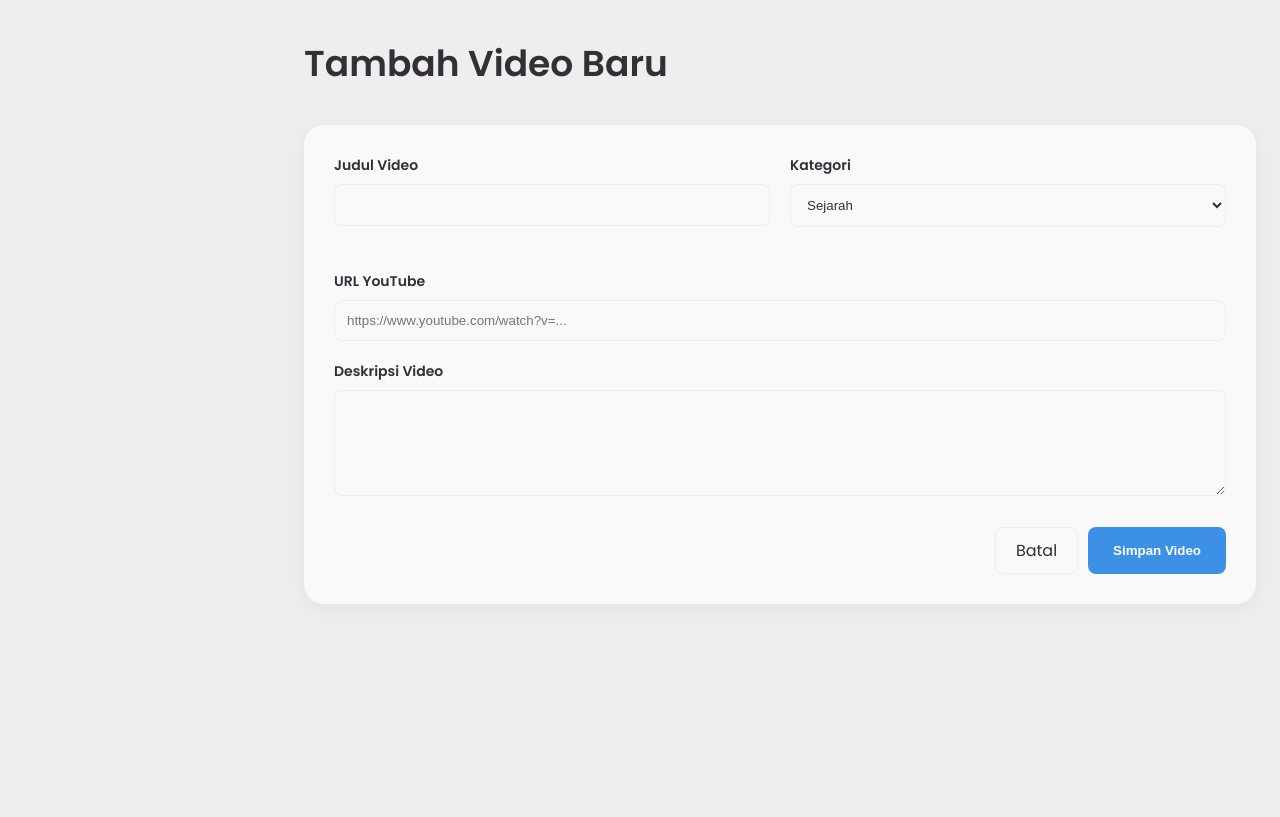
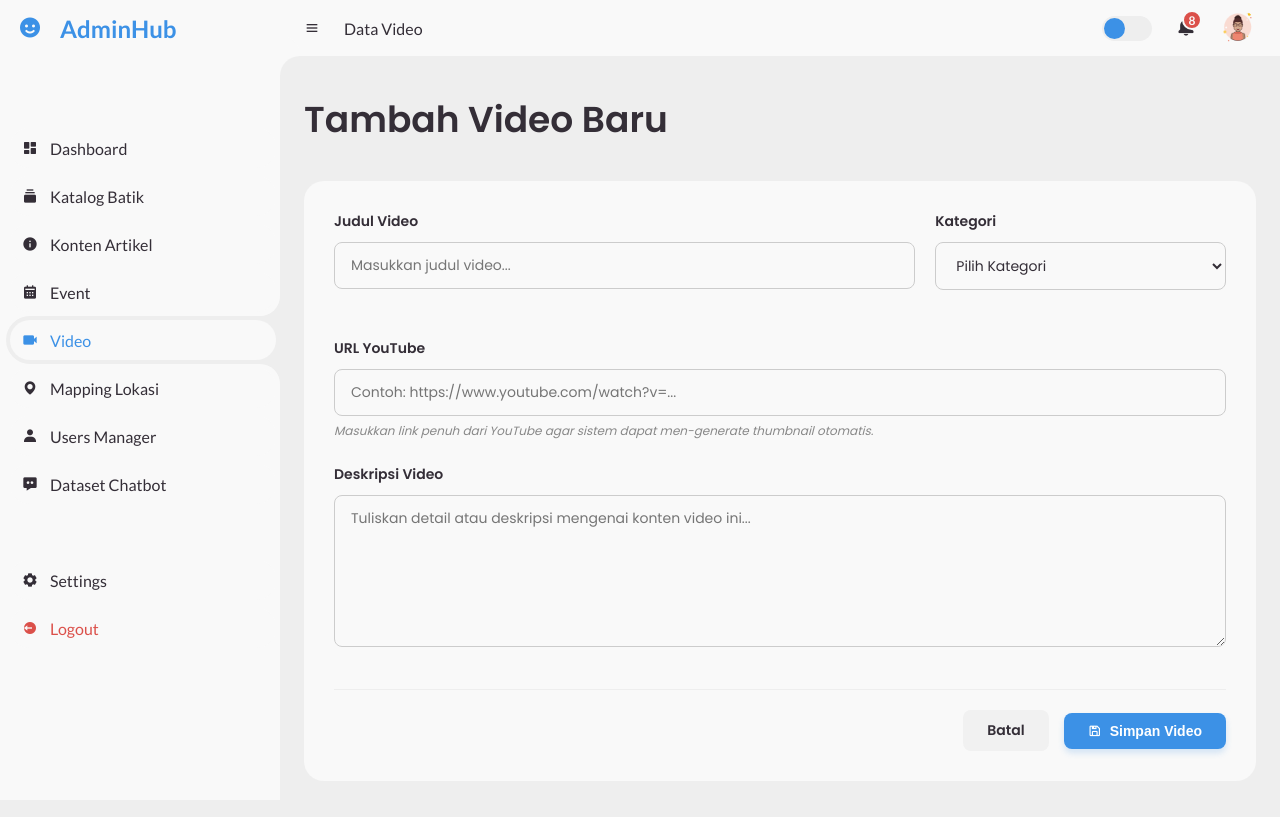
Before and after one commit to tamris/service_batik, a Flask app: page /data-video/tambah in a window 1280 px wide. Before the commit the page ends 574 px from the top, so only its background shows below. Run offline with Flask 3, Linux system fonts and the light colour scheme.

Commit message:
video crud done

```diff
--- /dev/null
+++ b/static/css/video.css
@@ -0,0 +1,348 @@
+/* =========================================
+   MODERN STYLING FOR VIDEO INDEX (LIST)
+========================================= */
+
+/* Search Box Customization */
+.search-box .form-input {
+    display: flex;
+    align-items: center;
+    background: #f1f1f1;
+    border-radius: 36px;
+    overflow: hidden;
+    border: 1px solid transparent;
+    transition: all 0.3s ease;
+}
+
+.search-box .form-input:focus-within {
+    border-color: #3C91E6;
+    background: #fff;
+    box-shadow: 0 0 0 3px rgba(60, 145, 230, 0.15);
+}
+
+.search-box .form-input input {
+    padding: 10px 16px;
+    border: none;
+    background: transparent;
+    outline: none;
+    width: 250px;
+    font-family: inherit;
+    font-size: 14px;
+    color: var(--dark);
+}
+
+.search-box .form-input button {
+    padding: 10px 16px;
+    background: #3C91E6;
+    color: #fff;
+    border: none;
+    cursor: pointer;
+    font-size: 16px;
+    transition: 0.3s;
+}
+
+.search-box .form-input button:hover {
+    background: #2b7bc6;
+}
+
+/* Video Thumbnail Styling (Spesial 16:9 & Clean) */
+.video-thumb {
+    width: 120px; /* Sedikit lebih lebar agar YouTube tumbnail terlihat jelas */
+    aspect-ratio: 16 / 9;
+    border-radius: 8px;
+    overflow: hidden;
+    background-color: #222;
+    position: relative;
+    box-shadow: 0 2px 4px rgba(0, 0, 0, 0.1);
+}
+
+.video-thumb img {
+    width: 100% !important;
+    height: 100% !important;
+    border-radius: 0 !important;
+    object-fit: cover !important;
+    display: block;
+    transition: transform 0.3s ease;
+}
+
+.video-thumb:hover img {
+    transform: scale(1.1); /* Efek zoom saat di-hover */
+}
+
+/* Action Buttons (Edit & Delete) */
+.action-btn {
+    display: flex;
+    align-items: center;
+    gap: 8px;
+}
+
+.btn-icon {
+    width: 32px;
+    height: 32px;
+    display: flex;
+    align-items: center;
+    justify-content: center;
+    border-radius: 8px;
+    color: #fff;
+    text-decoration: none;
+    font-size: 16px;
+    transition: all 0.3s ease;
+}
+
+.btn-edit {
+    background: #FFCE26;
+    color: #333;
+}
+
+.btn-edit:hover {
+    background: #e5b822;
+    transform: translateY(-2px);
+    box-shadow: 0 4px 6px rgba(255, 206, 38, 0.3);
+}
+
+.btn-delete {
+    background: #FD7238;
+    color: #fff;
+}
+
+.btn-delete:hover {
+    background: #e06532;
+    transform: translateY(-2px);
+    box-shadow: 0 4px 6px rgba(253, 114, 56, 0.3);
+}
+
+/* Pagination Wrapper */
+.pagination-wrapper {
+    display: flex;
+    justify-content: space-between;
+    align-items: center;
+    margin-top: 24px;
+    padding-top: 20px;
+    border-top: 1px solid #eee;
+}
+
+.pagi-info {
+    font-size: 14px;
+    color: #888;
+}
+
+.pagi-info b {
+    color: var(--dark);
+}
+
+.pagi-buttons {
+    display: flex;
+    gap: 10px;
+}
+
+.pagi-btn {
+    display: flex;
+    align-items: center;
+    gap: 5px;
+    padding: 8px 16px;
+    background: #fff;
+    border: 1px solid #ccc;
+    border-radius: 8px;
+    text-decoration: none;
+    color: var(--dark);
+    font-size: 14px;
+    font-weight: 500;
+    transition: all 0.3s ease;
+}
+
+.pagi-btn:hover {
+    background: #3C91E6;
+    color: #fff;
+    border-color: #3C91E6;
+}
+
+/* =========================================
+   DARK MODE OVERRIDES
+========================================= */
+
+body.dark .search-box .form-input {
+    background: #25282b;
+}
+
+body.dark .search-box .form-input input {
+    color: #fff;
+}
+
+body.dark .search-box .form-input:focus-within {
+    background: #1e2124;
+}
+
+body.dark .video-thumb {
+    box-shadow: 0 4px 8px rgba(0, 0, 0, 0.4);
+}
+
+body.dark .pagination-wrapper {
+    border-top-color: #3f444a;
+}
+
+body.dark .pagi-btn {
+    background: #25282b;
+    border-color: #3f444a;
+    color: #e0e0e0;
+}
+
+body.dark .pagi-btn:hover {
+    background: #3C91E6;
+    border-color: #3C91E6;
+    color: #fff;
+}
+
+body.dark .pagi-info {
+    color: #aaa;
+}
+
+body.dark .pagi-info b {
+    color: #fff;
+}
+
+/* =========================================
+   MODERN FORM STYLING FOR VIDEO CREATION
+========================================= */
+
+.video-form-container {
+    padding: 30px !important;
+    background: var(--light);
+    border-radius: 16px;
+}
+
+.video-grid {
+    display: grid;
+    gap: 20px;
+    margin-bottom: 24px;
+}
+
+.title-category-grid {
+    grid-template-columns: 2fr 1fr;
+}
+
+.video-group {
+    margin-bottom: 24px;
+}
+
+.video-label {
+    display: block;
+    font-weight: 600;
+    color: var(--dark);
+    margin-bottom: 10px;
+    font-size: 14px;
+}
+
+.video-input {
+    width: 100%;
+    padding: 12px 16px;
+    background: var(--light);
+    border: 1px solid #ccc;
+    border-radius: 8px;
+    font-family: inherit;
+    font-size: 14px;
+    color: var(--dark);
+    transition: all 0.3s ease;
+    box-sizing: border-box;
+}
+
+.video-input:focus {
+    border-color: #3C91E6;
+    outline: none;
+    box-shadow: 0 0 0 3px rgba(60, 145, 230, 0.15);
+}
+
+.input-hint {
+    display: block;
+    margin-top: 6px;
+    font-size: 12px;
+    color: #888;
+    font-style: italic;
+}
+
+.video-actions {
+    display: flex;
+    justify-content: flex-end;
+    align-items: center;
+    gap: 15px;
+    margin-top: 35px;
+    padding-top: 20px;
+    border-top: 1px solid #eee;
+}
+
+/* =========================================
+   ACTION BUTTONS STYLING (BATAL & SIMPAN)
+========================================= */
+
+.btn-cancel {
+    padding: 10px 24px;
+    background: #f1f1f1;
+    color: var(--dark);
+    text-decoration: none;
+    border-radius: 8px;
+    font-weight: 600;
+    font-size: 14px;
+    transition: all 0.3s ease;
+}
+
+.btn-cancel:hover {
+    background: #e0e0e0;
+}
+
+.btn-save {
+    display: flex;
+    align-items: center;
+    gap: 8px;
+    padding: 10px 24px;
+    background: #3C91E6;
+    color: #fff;
+    border: none;
+    border-radius: 8px;
+    font-weight: 600;
+    font-size: 14px;
+    cursor: pointer;
+    transition: all 0.3s ease;
+    box-shadow: 0 4px 6px rgba(60, 145, 230, 0.2);
+}
+
+.btn-save:hover {
+    background: #2b7bc6;
+    box-shadow: 0 6px 12px rgba(60, 145, 230, 0.3);
+    transform: translateY(-1px); /* Efek naik dikit pas di-hover */
+}
+
+/* =========================================
+   DARK MODE OVERRIDES FOR VIDEO FORM
+========================================= */
+
+body.dark .video-form-container {
+    background: #1a1c1e !important;
+    box-shadow: 0 8px 24px rgba(0, 0, 0, 0.2);
+}
+
+body.dark .video-label {
+    color: #e0e0e0;
+}
+
+body.dark .video-input {
+    background: #25282b;
+    border-color: #3f444a;
+    color: #ffffff;
+}
+
+body.dark .video-input:focus {
+    border-color: #3C91E6;
+    box-shadow: 0 0 0 3px rgba(60, 145, 230, 0.25);
+}
+
+body.dark .input-hint {
+    color: #aaa;
+}
+
+body.dark .btn-cancel {
+    background: #333;
+    color: #bbb;
+}
+
+body.dark .btn-cancel:hover {
+    background: #444;
+    color: #fff;
+}
--- a/templates/video/create.html
+++ b/templates/video/create.html
@@ -1,58 +1,114 @@
 <!DOCTYPE html>
 <html lang="en">
+
 <head>
     <meta charset="UTF-8">
     <meta name="viewport" content="width=device-width, initial-scale=1.0">
     <link href='https://unpkg.com/boxicons@2.0.9/css/boxicons.min.css' rel='stylesheet'>
-	<link rel="stylesheet" href="{{ url_for('static', filename='css/style.css') }}">
-    <link rel="stylesheet" href="{{ url_for('static', filename='css/galeri.css') }}">
-    <title>Tambah Video</title>
+    <link rel="stylesheet" href="{{ url_for('static', filename='css/style.css') }}">
+    <link rel="stylesheet" href="{{ url_for('static', filename='css/video.css') }}">
+    <title>Tambah Video - AdminHub</title>
 </head>
+
 <body>
     <script>
         const theme = localStorage.getItem('theme');
         if (theme === 'dark') { document.body.classList.add('dark'); }
     </script>
+
+    <section id="sidebar">
+        <a href="#" class="brand"><i class='bx bxs-smile'></i><span class="text">AdminHub</span></a>
+        <ul class="side-menu top">
+            <li><a href="{{ url_for('web_dashboard.index') }}"><i class='bx bxs-dashboard'></i><span class="text">Dashboard</span></a></li>
+            <li><a href="{{ url_for('galeri.index') }}"><i class='bx bxs-collection'></i><span class="text">Katalog Batik</span></a></li>
+            <li><a href="{{ url_for('informasi.index') }}"><i class='bx bxs-info-circle'></i><span class="text">Konten Artikel</span></a></li>
+            <li><a href="{{ url_for('event.index') }}"><i class='bx bxs-calendar'></i><span class="text">Event</span></a></li>
+            <li class="active"><a href="{{ url_for('video.index') }}"><i class='bx bxs-video'></i><span class="text">Video</span></a></li>
+            <li><a href="#"><i class='bx bxs-map'></i><span class="text">Mapping Lokasi</span></a></li>
+            <li><a href="#"><i class='bx bxs-user'></i><span class="text">Users Manager</span></a></li>
+            <li><a href="#"><i class='bx bxs-message-dots'></i><span class="text">Dataset Chatbot</span></a></li>
+        </ul>
+        <ul class="side-menu">
+            <li><a href="#"><i class='bx bxs-cog'></i><span class="text">Settings</span></a></li>
+            <li><a href="#" class="logout"><i class='bx bxs-log-out-circle'></i><span class="text">Logout</span></a></li>
+        </ul>
+    </section>
+
     <section id="content">
+        <nav>
+            <i class='bx bx-menu'></i>
+            <a href="#" class="nav-link">Data Video</a>
+            <div class="spacer" style="flex-grow: 1;"></div>
+            <input type="checkbox" id="switch-mode" hidden>
+            <label for="switch-mode" class="switch-mode"></label>
+            <a href="#" class="notification"><i class='bx bxs-bell'></i><span class="num">8</span></a>
+            <a href="#" class="profile"><img src="{{ url_for('static', filename='img/avatar.png') }}"></a>
+        </nav>
+
         <main>
             <div class="head-title">
-                <div class="left"><h1>Tambah Video Baru</h1></div>
+                <div class="left">
+                    <h1>Tambah Video Baru</h1>
+                </div>
             </div>
+
             <div class="table-data">
-                <div class="order">
+                <div class="order video-form-container">
                     <form action="{{ url_for('video.create') }}" method="POST">
-                        <div class="form-grid" style="display: grid; grid-template-columns: 1fr 1fr; gap: 20px; margin-bottom: 20px;">
-                            <div class="form-group">
-                                <label style="display:block; margin-bottom:8px; font-weight:600;">Judul Video</label>
-                                <input type="text" name="judul" required style="width:100%; padding:12px; border-radius:8px; border:1px solid var(--grey); background: var(--light); color: var(--dark);">
+
+                        <div class="video-grid title-category-grid">
+                            <div class="video-group">
+                                <label class="video-label">Judul Video</label>
+                                <input type="text" name="judul" class="video-input" placeholder="Masukkan judul video..." required>
                             </div>
-                            <div class="form-group">
-                                <label style="display:block; margin-bottom:8px; font-weight:600;">Kategori</label>
-                                <select name="kategori" required style="width:100%; padding:12px; border-radius:8px; border:1px solid var(--grey); background: var(--light); color: var(--dark);">
-                                    <option value="Berita Terkini">Sejarah</option>
+                            <div class="video-group">
+                                <label class="video-label">Kategori</label>
+                                <select name="kategori" class="video-input" required>
+                                    <option value="" disabled selected>Pilih Kategori</option>
+                                    <option value="Sejarah">Sejarah</option>
                                     <option value="Event">Event</option>
                                     <option value="Motif & Makna">Motif & Makna</option>
                                     <option value="Edukasi">Edukasi</option>
                                 </select>
                             </div>
                         </div>
-                        <div class="form-group" style="margin-bottom:20px;">
-                            <label style="display:block; margin-bottom:8px; font-weight:600;">URL YouTube</label>
-                            <input type="url" name="youtube_url" placeholder="https://www.youtube.com/watch?v=..." required
-                                   style="width:100%; padding:12px; border-radius:8px; border:1px solid var(--grey); background: var(--light); color: var(--dark);">
+
+                        <div class="video-group">
+                            <label class="video-label">URL YouTube</label>
+                            <input type="url" name="youtube_url" class="video-input" placeholder="Contoh: https://www.youtube.com/watch?v=..." required>
+                            <small class="input-hint">Masukkan link penuh dari YouTube agar sistem dapat men-generate thumbnail otomatis.</small>
                         </div>
-                        <div class="form-group">
-                            <label style="display:block; margin-bottom:8px; font-weight:600;">Deskripsi Video</label>
-                            <textarea name="deskripsi" rows="5" required style="width:100%; padding:12px; border-radius:8px; border:1px solid var(--grey); background: var(--light); color: var(--dark);"></textarea>
+
+                        <div class="video-group">
+                            <label class="video-label">Deskripsi Video</label>
+                            <textarea name="deskripsi" class="video-input" rows="6" placeholder="Tuliskan detail atau deskripsi mengenai konten video ini..." required></textarea>
                         </div>
-                        <div style="display:flex; justify-content:flex-end; gap:10px; margin-top:20px;">
-                            <a href="{{ url_for('video.index') }}" style="padding:10px 20px; text-decoration:none; color:var(--dark); border:1px solid var(--grey); border-radius:8px;">Batal</a>
-                            <button type="submit" style="background:#3C91E6; color:white; border:none; padding:10px 25px; border-radius:8px; font-weight:600; cursor:pointer;">Simpan Video</button>
+
+                        <div class="video-actions">
+                            <a href="{{ url_for('video.index') }}" class="btn-cancel">Batal</a>
+                            <button type="submit" class="btn-save"><i class='bx bx-save'></i> Simpan Video</button>
                         </div>
                     </form>
                 </div>
             </div>
         </main>
     </section>
+
+    <script>
+        const switchMode = document.getElementById('switch-mode');
+        if (localStorage.getItem('theme') === 'dark') {
+            switchMode.checked = true;
+        }
+        switchMode.addEventListener('change', function () {
+            if (this.checked) {
+                document.body.classList.add('dark');
+                localStorage.setItem('theme', 'dark');
+            } else {
+                document.body.classList.remove('dark');
+                localStorage.setItem('theme', 'light');
+            }
+        });
+    </script>
 </body>
+
 </html>
```
Also changed, not shown: templates/video/edit.html (+113 -0 lines), templates/video/index.html (+31 -19 lines).
